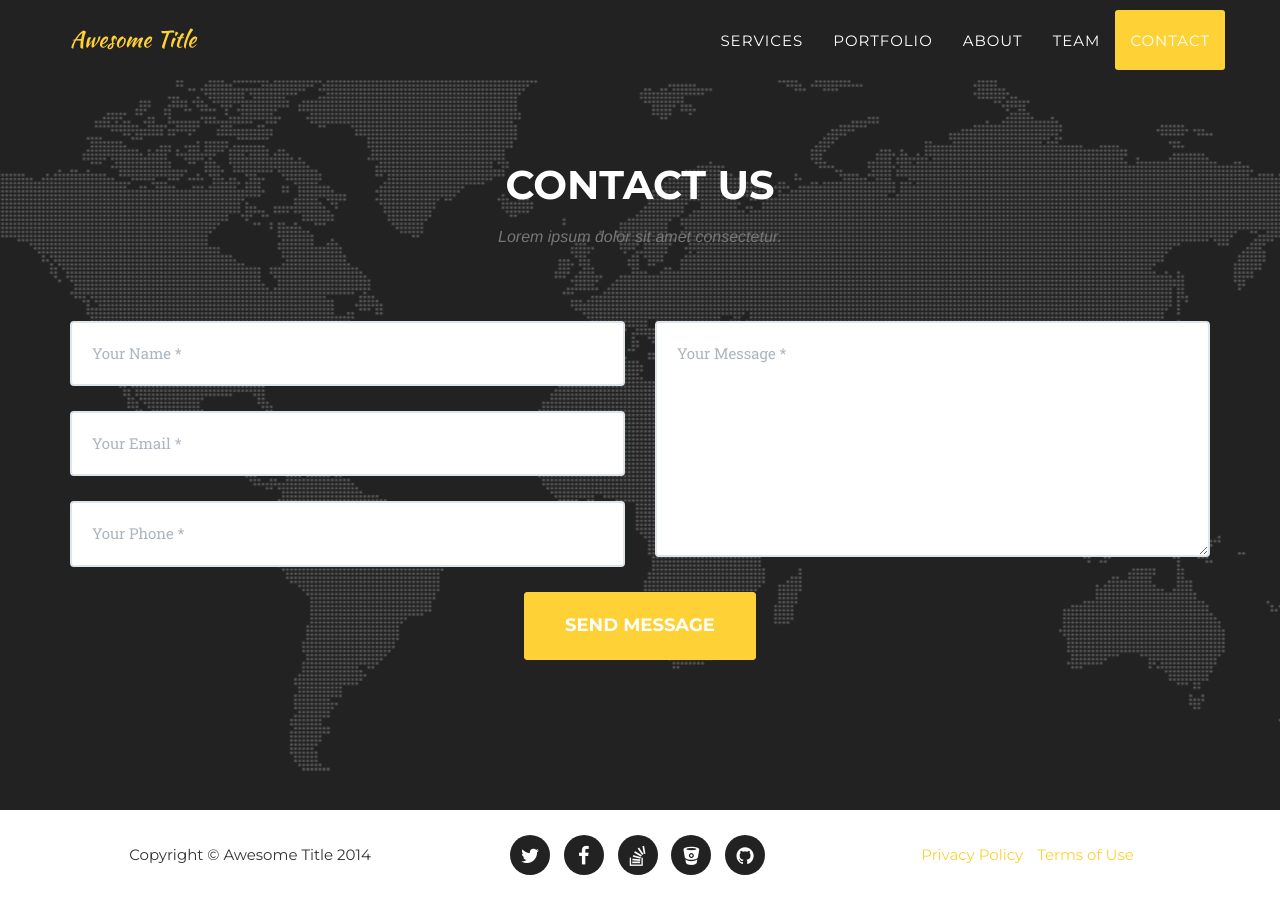
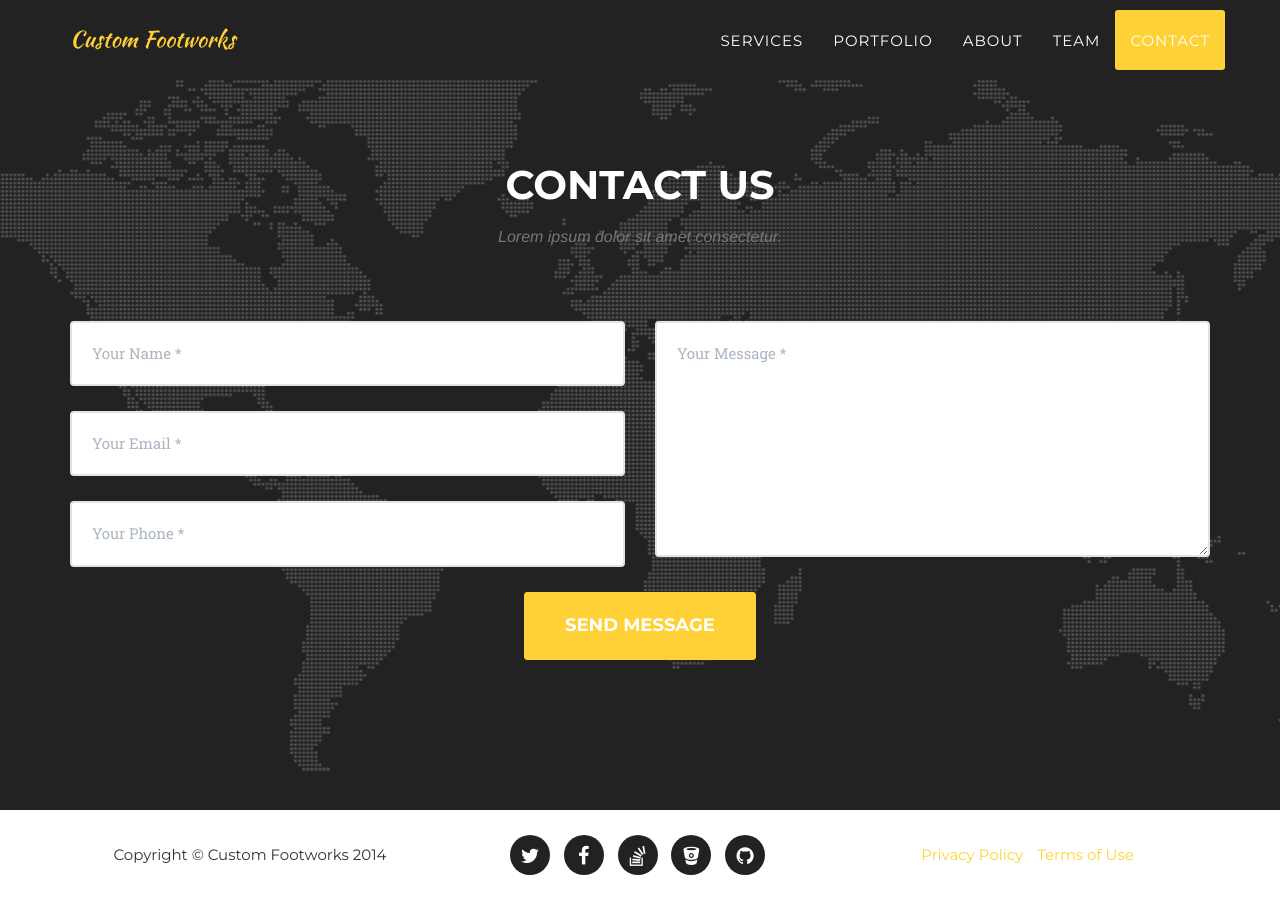
Before and after one commit to zackurben/customfootworks, a Jekyll site: the page built from index.html, in a window 1280 px wide and 900 px high, scrolled down 5636 px. Built offline with Jekyll 4.4.1, drawn with Linux system fonts in a browser that asks for light colours; some web fonts are replaced; part of the change alters nothing that is shown.

Commit message:
Updating config settings.

```diff
--- a/_config.yml
+++ b/_config.yml
@@ -1,10 +1,12 @@
-url: https://y7kim.github.io
-baseurl: /agency-jekyll-theme/
+# Site settings
+url: "customfootworks.com"
+baseurl: ""
+timezone: America/Chicago
+exclude: [".git/"]
 
-# Site settings
-title: Awesome Title
-email: your-email@domain.com
-description: "Write an awesome description for your new site here. You can edit this line in _config.yml. It will appear in your document head meta (for Google search results) and in your feed.xml site description."
+title: Custom Footworks
+email: lpu17@aol.com
+description: "Custom Footworks is a full service Pedorthic facility, improving the quality of life one patient at a time. Services include custom on-site orthoses evaluation and fabrication."
 
 # Color settings (hex-codes without the leading hash-tag)
 color:
@@ -68,3 +70,6 @@ address:
 # Build settings
 markdown: kramdown
 permalink: pretty
+
+# Serve settings
+port: 80
```
